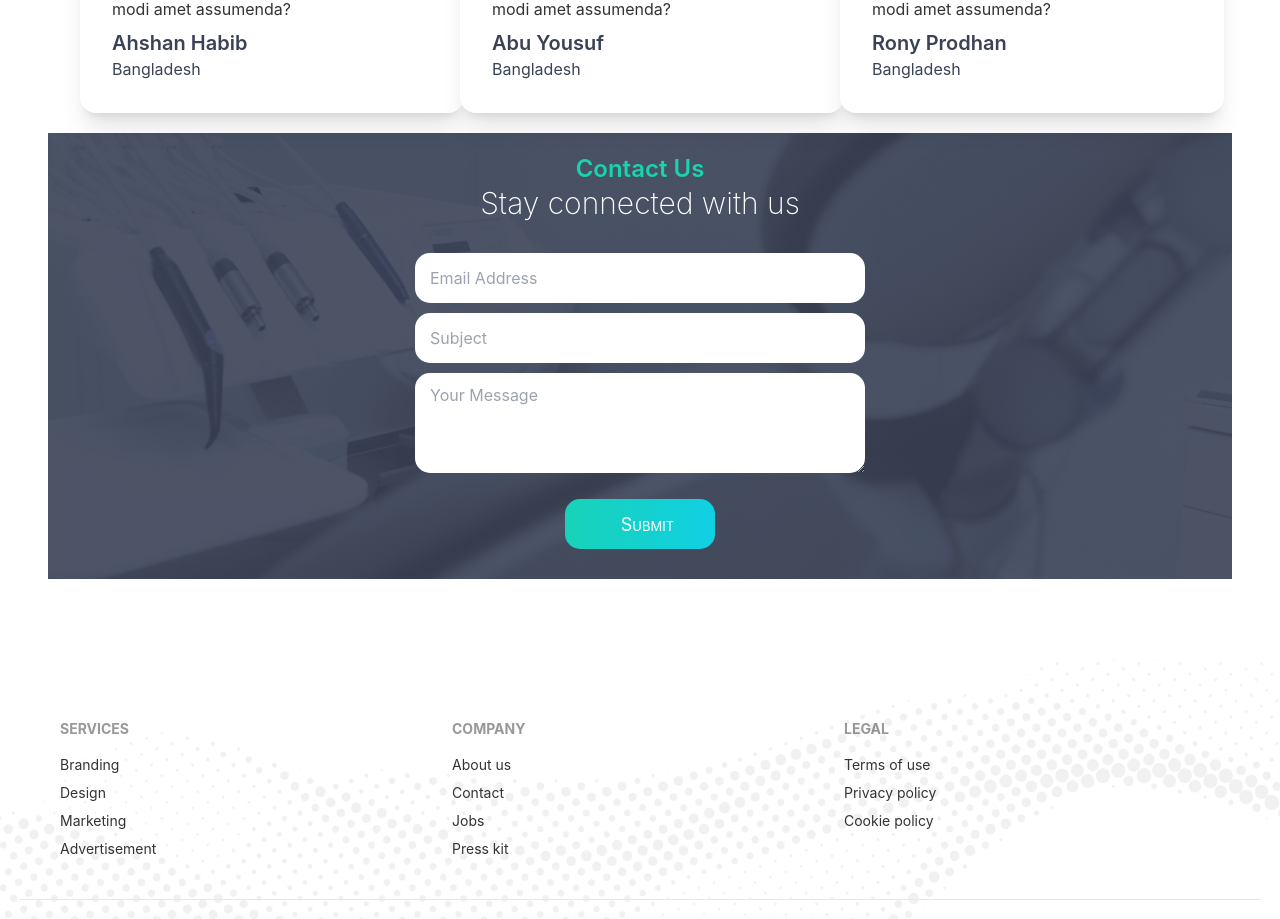
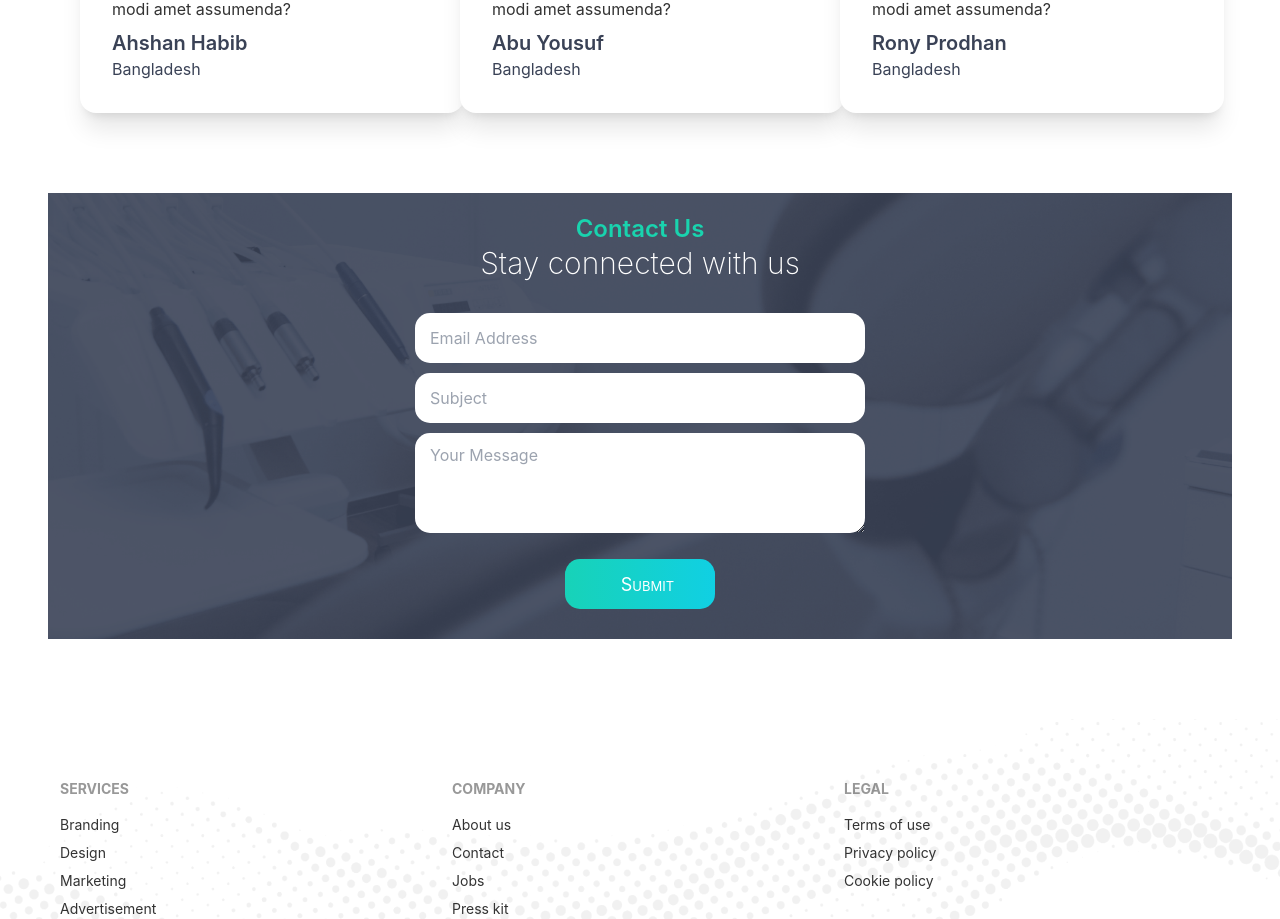
Before and after one commit to AhshanHabib26/doctors-portal-client, a React (Create React App) app: page / in a window 1280 px wide. Shown: the part 3240-4159 px from the top of the page. Built offline with nearby package versions, Linux system fonts and the light colour scheme.

Commit message:
Code Update

```diff
--- a/src/Component/Pages/ContactUs/ContactUs.js
+++ b/src/Component/Pages/ContactUs/ContactUs.js
@@ -3,7 +3,7 @@ import './ContactUs.css'
 
 const ContactUs = () => {
     return (
-        <div className='contact_us_container'>
+        <div className='contact_us_container mt-20'>
            <div className='text-center'>
                <h1 className=' text-secondary text-2xl  font-semibold' >Contact Us</h1>
                <p className='text-white text-3xl font-extralight mb-8'>Stay connected with us</p>
--- a/src/Component/Pages/Home/Home.js
+++ b/src/Component/Pages/Home/Home.js
@@ -1,6 +1,5 @@
 import React from 'react';
 import ContactUs from '../ContactUs/ContactUs';
-import Footer from '../Footer/Footer';
 import Appointment from './Appointment/Appointment';
 import Banner from './Banner/Banner';
 import Care from './Care';
```
